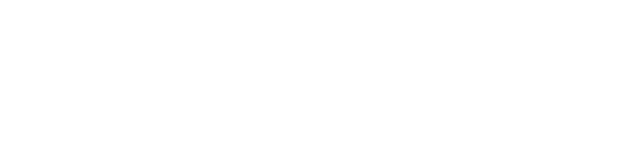
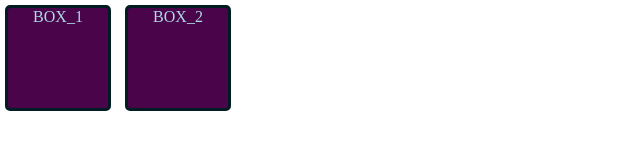
Before and after one commit to Tapkir-Sahil/Myntra-Clone, a plain HTML site: page practice/html/set5.html in a window 1280 px wide. Shown: the whole page, without its empty margins (0-640 px from the left). Drawn offline with Linux system fonts and the light colour scheme.

Commit message:
Add CSS styles and HTML structure for practice set 5 boxes

```diff
--- a/practice/css/set5.css
+++ b/practice/css/set5.css
@@ -0,0 +1,28 @@
+*{
+    margin: 0%;
+    padding: 0%;
+}
+#box1{
+    text-align: center;
+    color: lightblue;
+    background-color: rgb(74, 4, 74);
+    height: 100px;
+    width: 100px;
+    margin: 5px;
+    border: 3px solid rgb(2, 28, 36);
+    border-radius: 5px;
+    display: inline-block;
+
+}
+
+#box2{
+    text-align: center;
+    color: lightblue;
+    background-color: rgb(74, 4, 74);
+    height: 100px;
+    width: 100px;
+    margin: 5px;
+    border: 3px solid rgb(2, 28, 36);
+    border-radius: 5px;
+    display: inline-block;
+}
--- a/practice/html/set5.html
+++ b/practice/html/set5.html
@@ -10,7 +10,12 @@
     <header></header>
     <main>
         <section>
-
+            <div id="box1">
+                BOX_1
+            </div>
+            <div id="box2">
+                BOX_2
+            </div>
         </section>
     </main>
     <footer></footer>
```
